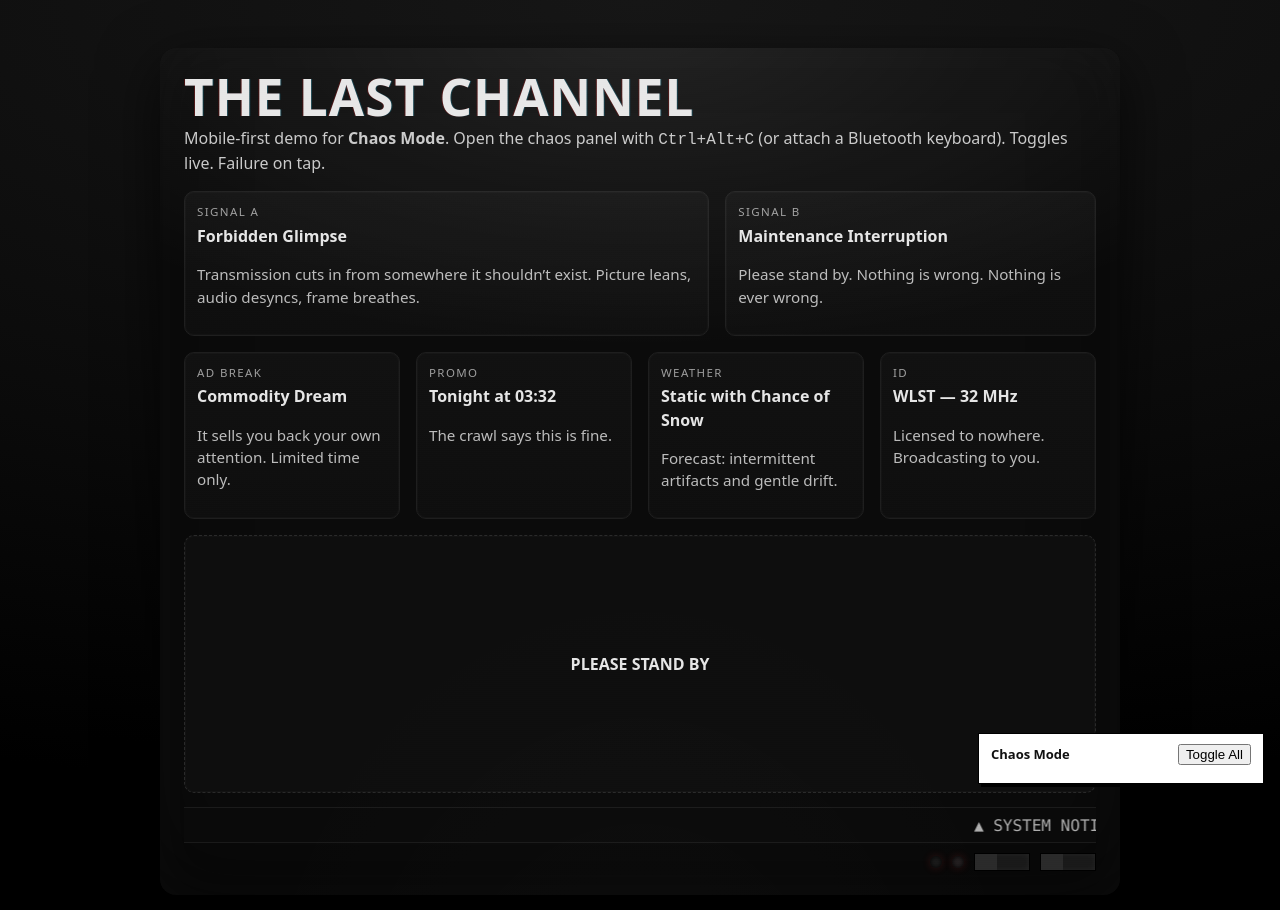
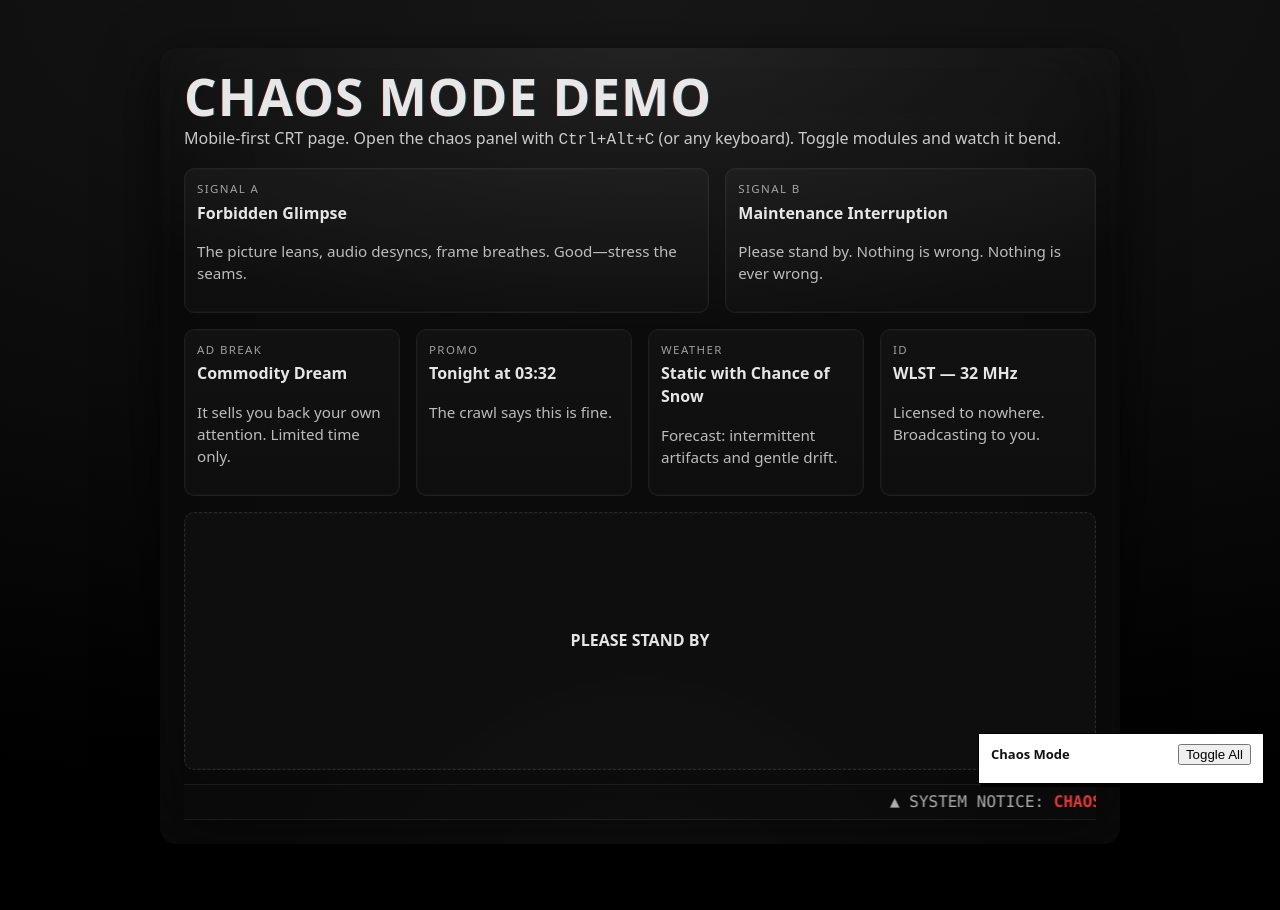
Before and after one commit to Palmerschallon/ChaosMode, a plain HTML site: page index.html in a window 1280 px wide. After the commit the page ends 864 px from the top, so only its background shows below. Drawn offline with Linux system fonts and the light colour scheme.

Commit message:
Update index.html

```diff
--- a/index.html
+++ b/index.html
@@ -2,82 +2,47 @@
 <html lang="en">
 <head>
   <meta charset="utf-8" />
-  <title>Chaos Mode — CRT Demo (Mobile-First)</title>
   <meta name="viewport" content="width=device-width, initial-scale=1, viewport-fit=cover" />
-  <meta name="theme-color" content="#0a0a0a">
+  <title>Chaos Mode — Mobile CRT Demo</title>
+  <meta name="theme-color" content="#0a0a0a" />
   <style>
-    :root{
-      --bg:#0a0a0a; --ink:#e6e6e6; --red:#e53935; --panel:#111; --edge:#1f1f1f;
-    }
-    /* Base / mobile-first */
+    :root{ --bg:#0a0a0a; --ink:#e6e6e6; --edge:#1f1f1f; --red:#e53935; }
     html,body{height:100%}
     body{
       margin:0;
       background:#000 radial-gradient(160% 100% at 50% 0%, #171717 0%, var(--bg) 60%, #000 100%) no-repeat;
       color:var(--ink);
       font:15px/1.45 system-ui,-apple-system,Segoe UI,Roboto,Arial,sans-serif;
-      -webkit-font-smoothing:antialiased; text-rendering:optimizeLegibility;
+      -webkit-font-smoothing:antialiased;
     }
-    a{color:inherit; text-decoration:none; border-bottom:1px solid #777}
-    a:active{opacity:.8}
-
-    /* Stage (phone-safe paddings and rounded edges) */
-    .stage{
-      max-width: 960px;
-      margin: clamp(12px, 4vh, 28px) auto;
-      padding: clamp(10px, 2.5vw, 20px);
+    .stage{max-width:960px;margin:clamp(12px,4vh,28px) auto;padding:clamp(10px,2.5vw,20px);}
+    .screen{
+      position:relative; overflow:hidden; border-radius:16px; padding:clamp(12px,3vw,24px);
+      background:#0b0b0b; box-shadow:inset 0 0 60px rgba(255,255,255,.03), inset 0 -30px 80px rgba(0,0,0,.6), 0 18px 60px rgba(0,0,0,.65);
     }
-    .screen{
-      position:relative;
-      padding: clamp(12px, 3vw, 24px);
-      background:#0b0b0b;
-      border-radius: 16px;
-      box-shadow:
-        inset 0 0 60px rgba(255,255,255,.03),
-        inset 0 -30px 80px rgba(0,0,0,.6),
-        0 18px 60px rgba(0,0,0,.65);
-      overflow:hidden;
+    .screen::before{
+      content:""; position:absolute; inset:-2%; border-radius:18px; pointer-events:none; mix-blend-mode:screen;
+      background:radial-gradient(120% 60% at 50% 0%, rgba(255,255,255,.10), transparent 60%), radial-gradient(70% 100% at 50% 120%, rgba(255,255,255,.02), transparent 60%);
     }
-    /* Subtle glass highlight on mobile (cheaper than heavy filters) */
-    .screen::before{
-      content:"";
-      position:absolute; inset:-2%;
-      border-radius:18px;
-      background:
-        radial-gradient(120% 60% at 50% 0%, rgba(255,255,255,.10), transparent 60%),
-        radial-gradient(70% 100% at 50% 120%, rgba(255,255,255,.02), transparent 60%);
-      pointer-events:none; mix-blend-mode:screen;
-    }
-
-    /* Scanlines – toned down on mobile for perf */
     .scan::after{
-      content:""; position:absolute; inset:0; pointer-events:none;
-      background: repeating-linear-gradient(
-        to bottom,
-        rgba(255,255,255,0.015) 0 1px,
-        rgba(0,0,0,0.05) 1px 2px
-      );
-      opacity:.85; mix-blend-mode:soft-light;
+      content:""; position:absolute; inset:0; pointer-events:none; opacity:.85; mix-blend-mode:soft-light;
+      background:repeating-linear-gradient(to bottom, rgba(255,255,255,.015) 0 1px, rgba(0,0,0,.05) 1px 2px);
       animation:slidedown .9s linear infinite;
     }
-    @keyframes slidedown { 50% { transform: translateY(1px); } }
+    @keyframes slidedown { 50% { transform: translateY(1px);} }
 
     .hero h1{
-      margin:0 0 .4rem; line-height:.95;
-      font-weight:900;
-      font-size: clamp(1.8rem, 9vw, 3.2rem);
-      letter-spacing:.02em;
+      margin:0 0 .4rem; line-height:.95; font-weight:900;
+      font-size:clamp(1.9rem,9vw,3.2rem); letter-spacing:.02em;
       text-shadow:-1px 0 0 rgba(255,0,0,.22), 1px 0 0 rgba(0,200,255,.22);
     }
     .hero p{ margin:0; color:#c9c9c9 }
 
-    /* Blocks: mobile single column */
     .grid{ display:grid; gap:12px; margin-top:16px; }
     .block{
-      background: linear-gradient(180deg, #121212, #0f0f0f);
-      border:1px solid var(--edge); border-radius:10px;
-      padding:12px; min-height:96px;
-      box-shadow: 0 0 0 1px rgba(255,255,255,.02) inset;
+      background:linear-gradient(180deg,#121212,#0f0f0f);
+      border:1px solid var(--edge); border-radius:10px; padding:12px; min-height:96px;
+      box-shadow:0 0 0 1px rgba(255,255,255,.02) inset;
     }
     .tag{ font-size:.72rem; color:#a0a0a0; text-transform:uppercase; letter-spacing:.12em }
     .h{ font-weight:700; margin:.25rem 0 .3rem }
@@ -86,58 +51,37 @@
     .test{
       display:flex; align-items:center; justify-content:center;
       min-height:140px; border:1px dashed #2a2a2a; background:#0e0e0e;
-      border-radius:10px; text-align:center;
-      padding:18px;
+      border-radius:10px; text-align:center; padding:18px;
     }
-    .ticker{
-      margin-top:14px; height:34px; border-top:1px solid #1b1b1b; border-bottom:1px solid #1b1b1b;
-      overflow:hidden; background:#0a0a0a; display:flex; align-items:center;
-    }
-    .crawl{
-      position:relative; white-space:nowrap; will-change:transform;
-      animation:crawl 22s linear infinite;
-      font-family: ui-monospace, SFMono-Regular, Menlo, Consolas, monospace;
-      color:#b0b0b0; padding-left:8px;
-    }
+    .ticker{ margin-top:14px; height:34px; border-top:1px solid #1b1b1b; border-bottom:1px solid #1b1b1b; overflow:hidden; background:#0a0a0a; display:flex; align-items:center; }
+    .crawl{ position:relative; white-space:nowrap; will-change:transform; animation:crawl 22s linear infinite; font-family:ui-monospace,SFMono-Regular,Menlo,Consolas,monospace; color:#b0b0b0; padding-left:8px; }
     .crawl b{ color:var(--red) }
     @keyframes crawl { from{ transform:translateX(100%) } to{ transform:translateX(-100%) } }
 
-    /* Bezel controls – big enough for thumbs */
-    .bezel{ display:flex; gap:10px; align-items:center; justify-content:flex-end; margin-top:10px; color:#888 }
-    .dot{ width:12px;height:12px;border-radius:50%; background:#1a1a1a; box-shadow: inset 0 0 4px #000, 0 0 8px rgba(229,57,53,.2)}
-    .dial{ width:54px;height:16px;background:#1a1a1a;border:1px solid #000; box-shadow: inset 0 0 6px rgba(255,255,255,.05)}
-    .dial:before{ content:""; display:block; width:22px;height:100%; background:#2b2b2b}
-
-    /* Progressive enhancement: switch to multi-column at >= 768px */
     @media (min-width:768px){
       body{ font-size:16px }
-      .grid{
-        grid-template-columns: repeat(12, 1fr);
-        gap:16px;
-      }
-      .b1{ grid-column: span 7 }
-      .b2{ grid-column: span 5 }
-      .b3,.b4,.b5,.b6{ grid-column: span 3; min-height:140px }
-      .test{ grid-column: span 12; min-height:220px }
+      .grid{ grid-template-columns:repeat(12,1fr); gap:16px; }
+      .b1{ grid-column:span 7 } .b2{ grid-column:span 5 }
+      .b3,.b4,.b5,.b6{ grid-column:span 3; min-height:140px }
+      .test{ grid-column:span 12; min-height:220px }
     }
 
-    /* Hook for Chaos Mode’s glitch text */
-    .chaos-glitch{ font-weight:900 }
+    .chaos-glitch{ font-weight:900 } /* hook for Chaos Mode */
   </style>
 </head>
 <body>
   <main class="stage">
     <section class="screen scan" aria-label="CRT Surface">
       <header class="hero">
-        <h1 class="chaos-glitch" data-text="THE LAST CHANNEL">THE LAST CHANNEL</h1>
-        <p>Mobile-first demo for <strong>Chaos Mode</strong>. Open the chaos panel with <code>Ctrl+Alt+C</code> (or attach a Bluetooth keyboard). Toggles live. Failure on tap.</p>
+        <h1 class="chaos-glitch" data-text="CHAOS MODE DEMO">CHAOS MODE DEMO</h1>
+        <p>Mobile-first CRT page. Open the chaos panel with <code>Ctrl+Alt+C</code> (or any keyboard). Toggle modules and watch it bend.</p>
       </header>
 
       <section class="grid" aria-label="Program Blocks">
         <article class="block b1">
           <div class="tag">signal a</div>
           <div class="h">Forbidden Glimpse</div>
-          <p class="copy">Transmission cuts in from somewhere it shouldn’t exist. Picture leans, audio desyncs, frame breathes.</p>
+          <p class="copy">The picture leans, audio desyncs, frame breathes. Good—stress the seams.</p>
         </article>
 
         <article class="block b2">
@@ -176,17 +120,12 @@
       </section>
 
       <div class="ticker" aria-hidden="true">
-        <div class="crawl">▲ SYSTEM NOTICE: <b>CHAOS MODE</b> ENABLED • TOGGLE: LAYOUT MAYHEM · MUTATION STORM · GLITCH OVERLAY · LATENCY · TYPOGRAPHY STRESS • FAILURE IS A FEATURE •</div>
+        <div class="crawl">▲ SYSTEM NOTICE: <b>CHAOS MODE</b> ENABLED • TOGGLE: LAYOUT MAYHEM · MUTATION STORM · LATENCY LAG · GLITCH OVERLAY • FAILURE IS A FEATURE •</div>
       </div>
-
-      <footer class="bezel" aria-label="Controls">
-        <div class="dot"></div><div class="dot" style="background:#231f20"></div>
-        <div class="dial"></div><div class="dial"></div>
-      </footer>
     </section>
   </main>
 
-  <!-- Load Chaos Mode -->
-  <script src="chaos-mode.js"></script>
+  <!-- Load Chaos Mode (compact build) -->
+  <script src="/chaos-mode.js"></script>
 </body>
 </html>
```
